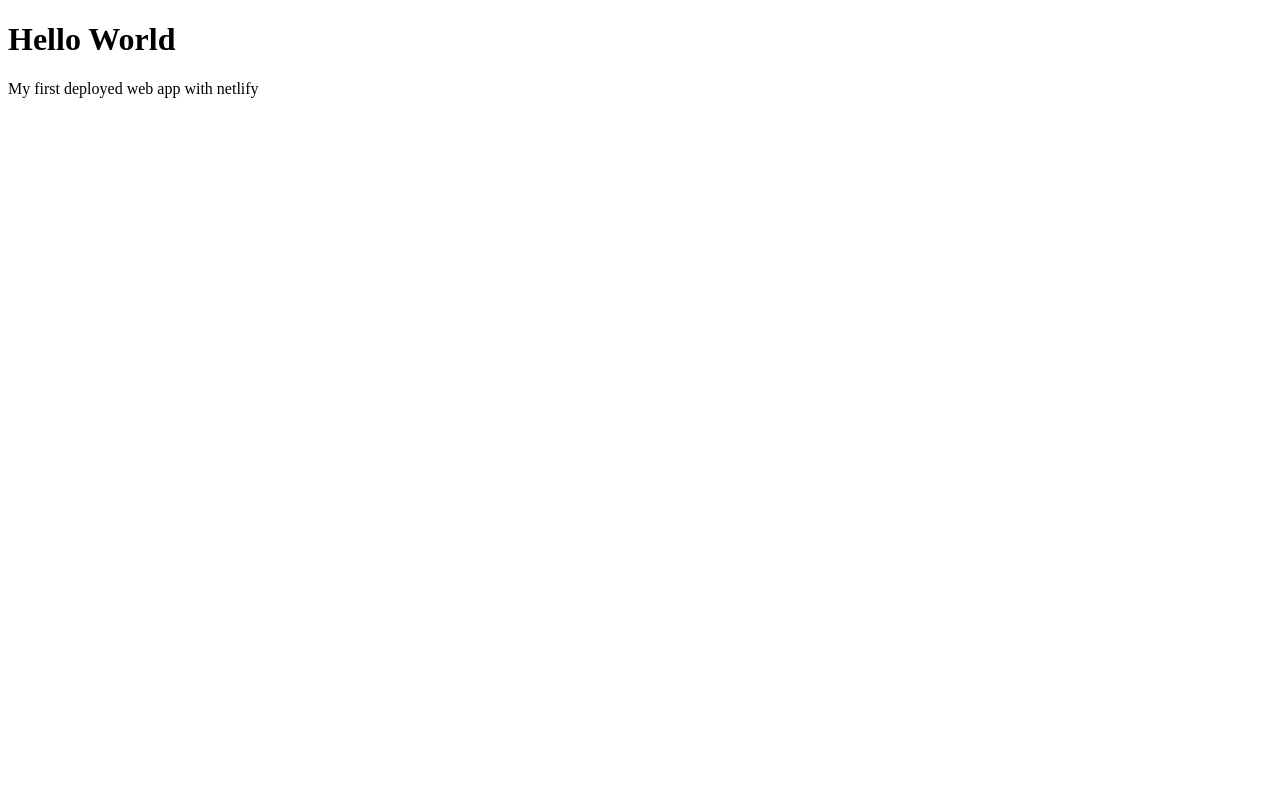
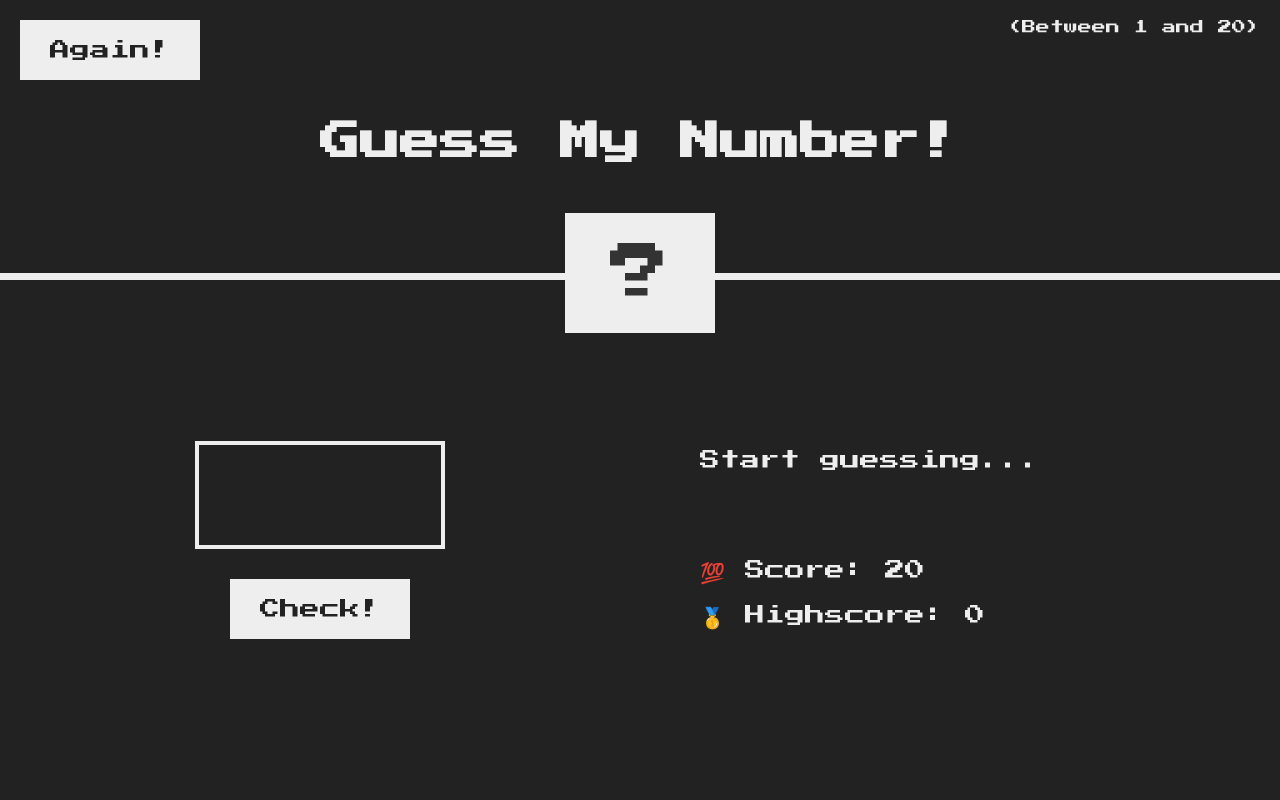
Before and after one commit to GiloTV/Guess-My-Number, a website: page index.html in a window 1280 px wide. Drawn offline with Linux system fonts and the light colour scheme.

Commit message:
Added styles and link css file

```diff
--- a/index.html
+++ b/index.html
@@ -3,10 +3,30 @@
   <head>
     <meta charset="UTF-8" />
     <meta name="viewport" content="width=device-width, initial-scale=1.0" />
-    <title>Guess my Number!</title>
+    <meta http-equiv="X-UA-Compatible" content="ie=edge" />
+    <link rel="stylesheet" href="styles.css" />
+    <title>Guess My Number!</title>
   </head>
   <body>
-    <h1>Hello World</h1>
-    <p>My first deployed web app with netlify</p>
+    <header>
+      <h1>Guess My Number!</h1>
+      <p class="between">(Between 1 and 20)</p>
+      <button class="btn again">Again!</button>
+      <div class="number">?</div>
+    </header>
+    <main>
+      <section class="left">
+        <input type="number" class="guess" />
+        <button class="btn check">Check!</button>
+      </section>
+      <section class="right">
+        <p class="message">Start guessing...</p>
+        <p class="label-score">💯 Score: <span class="score">20</span></p>
+        <p class="label-highscore">
+          🥇 Highscore: <span class="highscore">0</span>
+        </p>
+      </section>
+    </main>
+    <script src="script.js"></script>
   </body>
 </html>
--- /dev/null
+++ b/styles.css
@@ -0,0 +1,119 @@
+@import url("https://fonts.googleapis.com/css?family=Press+Start+2P&display=swap");
+
+* {
+  margin: 0;
+  padding: 0;
+  box-sizing: inherit;
+}
+
+html {
+  font-size: 62.5%;
+  box-sizing: border-box;
+}
+
+body {
+  font-family: "Press Start 2P", sans-serif;
+  color: #eee;
+  background-color: #222;
+  /* background-color: #60b347; */
+}
+
+/* LAYOUT */
+header {
+  position: relative;
+  height: 35vh;
+  border-bottom: 7px solid #eee;
+}
+
+main {
+  height: 65vh;
+  color: #eee;
+  display: flex;
+  align-items: center;
+  justify-content: space-around;
+}
+
+.left {
+  width: 52rem;
+  display: flex;
+  flex-direction: column;
+  align-items: center;
+}
+
+.right {
+  width: 52rem;
+  font-size: 2rem;
+}
+
+/* ELEMENTS STYLE */
+h1 {
+  font-size: 4rem;
+  text-align: center;
+  position: absolute;
+  width: 100%;
+  top: 52%;
+  left: 50%;
+  transform: translate(-50%, -50%);
+}
+
+.number {
+  background: #eee;
+  color: #333;
+  font-size: 6rem;
+  width: 15rem;
+  padding: 3rem 0rem;
+  text-align: center;
+  position: absolute;
+  bottom: 0;
+  left: 50%;
+  transform: translate(-50%, 50%);
+}
+
+.between {
+  font-size: 1.4rem;
+  position: absolute;
+  top: 2rem;
+  right: 2rem;
+}
+
+.again {
+  position: absolute;
+  top: 2rem;
+  left: 2rem;
+}
+
+.guess {
+  background: none;
+  border: 4px solid #eee;
+  font-family: inherit;
+  color: inherit;
+  font-size: 5rem;
+  padding: 2.5rem;
+  width: 25rem;
+  text-align: center;
+  display: block;
+  margin-bottom: 3rem;
+}
+
+.btn {
+  border: none;
+  background-color: #eee;
+  color: #222;
+  font-size: 2rem;
+  font-family: inherit;
+  padding: 2rem 3rem;
+  cursor: pointer;
+}
+
+.btn:hover {
+  background-color: #ccc;
+}
+
+.message {
+  margin-bottom: 8rem;
+  height: 3rem;
+}
+
+.label-score {
+  margin-bottom: 2rem;
+}
```
